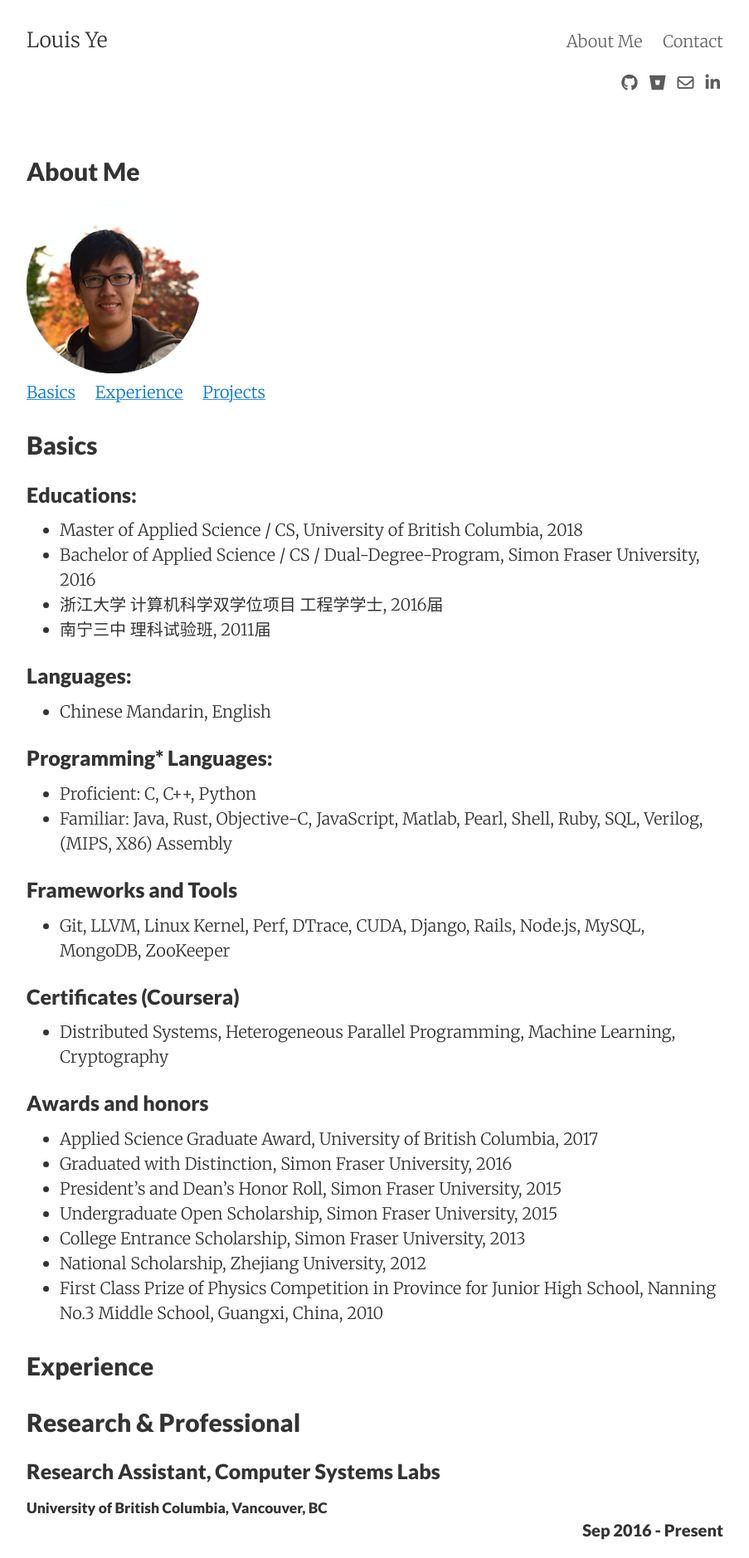
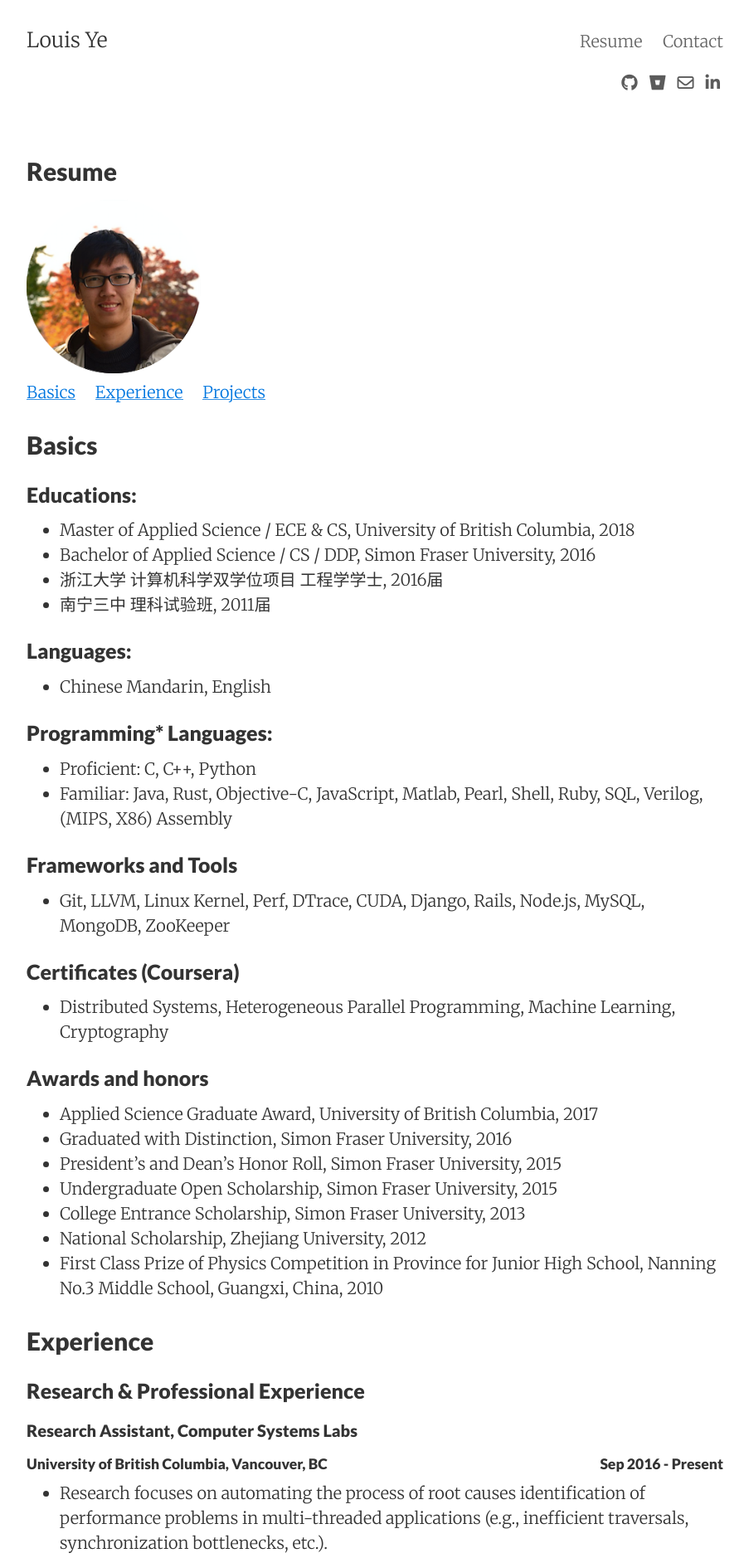
Before and after one commit to Louis-Ye/Louis-Ye.github.io, a Jekyll site: the page built from resume/index.md, in a window 1280 px wide. Shown: the top 1878 px of the page at 83% size, without its empty margins (188-1091 px from the left). Built offline with Jekyll 4.4.1, drawn with Linux system fonts in a browser that asks for light colours; nearby versions of some CDN libraries; some of the changed text lies outside the part shown.

Commit message:
Rename about me to resume

```diff
--- a/_config.yml
+++ b/_config.yml
@@ -9,7 +9,7 @@ url:         "http://louisye.me"
 date_format: "%b %-d, %Y"
 headpic: "louisye_rounded_sm.png"
 header_pages:
-  About Me: "about"
+  Resume: "resume"
   Contact: "contact"
 
 # Google services
--- a/_includes/experience.html
+++ b/_includes/experience.html
@@ -1,43 +1,43 @@
 
-## Research & Professional
+### Research & Professional Experience
 
-### Research Assistant, Computer Systems Labs
-<h5> University of British Columbia, Vancouver, BC <p class="right-align">Sep 2016 - Present</p> </h5>
+#### Research Assistant, Computer Systems Labs
+<h5> University of British Columbia, Vancouver, BC <span class="float-right">Sep 2016 - Present</span> </h5>
 * Research focuses on automating the process of root causes identification of performance problems in multi-threaded applications (e.g., inefficient traversals, synchronization bottlenecks, etc.).
 * Developed tools adopting runtime tracing and LLVM to analyze functions calls, allocations and memory accesses for identifying causes of performance problems on a backend storage engine.
 
 
-### Software Developer Intern, Demonware (subsidiary of Activision Blizzard)
-<h5> Vancouver, BC <p class="right-align">Sep - Dec 2015</p> </h5>
+#### Software Developer Intern, Demonware (subsidiary of Activision Blizzard)
+<h5> Vancouver, BC <span class="float-right">Sep - Dec 2015</span> </h5>
 * Proposed & implemented a distributed cache framework (investigated the existing architecture, wrote a technical design, defensed it against 10+ full-time developers from all levels, implemented it) for a multi-player game service (mostly written in Python). The framework can reflect the latest value immediately after write requests while providing great performance for a large number of read requests (millions of requests per second).
 * Designed and implemented a pseudo multi-threaded automation script for analyzing errors in distributed server logs.
 * Discovered and fixed database ACID violations bugs in backend RESTful APIs.
 
 
-### Research Assistant, Multicore Systems and Parallel Computing Lab
-<h5>Simon Fraser University, Burnaby, BC <p class="right-align">Jan - Aug 2015</p></h5>
+#### Research Assistant, Multicore Systems and Parallel Computing Lab
+<h5>Simon Fraser University, Burnaby, BC <span class="float-right">Jan - Aug 2015</span></h5>
 * Built special data structures and a task-stealing scheduler for a lock-free programming framework to efficiently solve synchronization problems that caused by holding many locks in multi-threaded programs.
 
 
-### Software Developer Intern, BlackBerry
-<h5>Mississauga, ON  <p class="right-align">May - Aug 2014</p> </h5>
+#### Software Developer Intern, BlackBerry
+<h5>Mississauga, ON  <span class="float-right">May - Aug 2014</span> </h5>
 * Designed and developed automation scripting tools for software development and branches integration.
 * Implemented features of IP Multimedia Subsystem, written in C++, in BlackBerry OS 10.
 
 
-## Others
+### Other Experience
 
-### Teaching Assistant of Operating Systems Course (CPEN 331)
-<h5> University of British Columbia  <p class="right-align">Sep - Dec 2017</p> </h5>
+#### Teaching Assistant of Operating Systems Course (CPEN 331)
+<h5> University of British Columbia  <span class="float-right">Sep - Dec 2017</span> </h5>
 * Assisting students to hack an OS kernel written in C, which is runnable on MIPS architecture
 
 
-### Group leader of research trip to information technology companies
-<h5> Tencent (Shenzhen, China) and Huawei (Hangzhou, China) <p class="right-align">Jul 2013 – Aug 2014</p> </h5>
+#### Group leader of research trip to information technology companies
+<h5> Tencent (Shenzhen, China) and Huawei (Hangzhou, China) <span class="float-right">Jul 2013 – Aug 2014</span> </h5>
 * Presented research on operational and technical details of Tencent and Huawei.
 * Received the second prize in Summer Research Trip Program of Zhejiang University.
 
 
-### Student Leader of Dual Degree Program (DDP) of ZJU and SFU
-<h5>Zhejiang University and Simon Fraser University <p class="right-align">Aug 2011 - May 2016</p> </h5>
+#### Student Leader of Dual Degree Program (DDP) of ZJU and SFU
+<h5>Zhejiang University and Simon Fraser University <span class="float-right">Aug 2011 - May 2016</span> </h5>
 * Organized activities for international students in the program.
--- a/_includes/projects.html
+++ b/_includes/projects.html
@@ -1,83 +1,83 @@
 
-### Distributed System - Emulator for Disaggregated Data Center
-<h5> University of British Columbia <p class="right-align"><i>(Private Repo)</i> Sep - Dec 2017</p></h5>
+#### Distributed System - Emulator for Disaggregated Data Center
+<h5> University of British Columbia <span class="float-right"><i>(Private Repo)</i> Sep - Dec 2017</span></h5>
 * Collaboratively built a P2P style distributed system that simulates disaggregated data center environment, where special hardware supports flexible RAMs and CPUs allocations, on an ordinary server cluster.
 * Built Linux kernel modules (written in C) for swap devices and kernel thread, which make the server cluster support remote memory accesses for any user-space applications.
 
 
-<h3> <a href="https://dinamite-toolkit.github.io/">Instrumentation Tool - DINAMITE</a></h3>
-<h5>University of British Columbia <p class="right-align"> Sep 2016 – May 2017</p></h5>
+<h4> <a href="https://dinamite-toolkit.github.io/">Instrumentation Tool - DINAMITE</a></h4>
+<h5>University of British Columbia <span class="float-right"> Sep 2016 – May 2017</span></h5>
 * Collaboratively built a tool consisting of runtime library and an extended LLVM pass, a compiler frontend written in C++, to instrument C/C++ programs to collect runtime information like memory accesses and function invocations.
 * Adopted distributed IDs generation and dynamic programming to accelerate the instrumentation compilation.
 
 
-### OS Kernel - OS161
-<h5> University of British Columbia <p class="right-align"><i>(Private Repo)</i> Jan - May 2017</p></h5>
+#### OS Kernel - OS161
+<h5> University of British Columbia <span class="float-right"><i>(Private Repo)</i> Jan - May 2017</span></h5>
 * Hacked OS161, a real OS kernel written in C running on MIPS architecture, to implement virtual memory system, processes management system, and file IO system calls, which consist of memory core map, page tables, TLB management, PIDs management, etc.
 
 
-<h3><a href="https://github.com/fontify">Backend Service - Fontify, a tool for converting handwriting picture into digital font</a></h3>
-<h5> Hackathon nwHacks <p class="right-align">Feb 2016</p></h5>
+<h4><a href="https://github.com/fontify">Backend Service - Fontify, a tool for converting handwriting picture into digital font</a></h4>
+<h5> Hackathon nwHacks <span class="float-right">Feb 2016</span></h5>
 * Collaboratively built a full-stack web-server app with Flask, a Python backend framework, in 24 hours. The app pipelines processes of user interaction, image distortion, and scalable vector graphics conversion to generate the digital font.
 
 
-### Analysis of relationships between power efficiency and CPU/GPU frequencies
-<h5> University of British Columbia <p class="right-align"><i>(Private Repo)</i> Sep – Dec 2016</p></h5>
+#### Analysis of relationships between power efficiency and CPU/GPU frequencies
+<h5> University of British Columbia <span class="float-right"><i>(Private Repo)</i> Sep – Dec 2016</span></h5>
 * Designed and implemented empirical experiments to analyze the influence of processors frequency to power efficiency on Jetson TK1 and TX1 platforms (system-on-a-chip architecture).
 * Implemented the workload with CUDA to process irregular applications (graph algorithms).
 
 
-### Distributed Cache System
-<h5>Activision Blizzard<p class="right-align"><i>(Private Repo)</i> Sep – Dec 2015</p></h5>
+#### Distributed Cache System
+<h5>Activision Blizzard<span class="float-right"><i>(Private Repo)</i> Sep – Dec 2015</span></h5>
 * Proposed & implemented a distributed cache framework for the backend service (mainly written in Python) of a popular game to enhance the performance of backend marketplace APIs in handling large number of read requests (millions of RPS at peak) while providing the ability to reflect the latest value of write requests.
 * Implemented a topic-subscribe style feature to efficiently change states of relevant cache entries on write request.
 * Implemented a fresh-on-read style feature to avoid unnecessary network traffics on read request.
 * Adopted MySQL and Redis as the in-memory storage for the cache content.
 
 
-### Backend Data Monitoring Systems
-<h5> Computer Network Lab, Simon Fraser University <p class="right-align"><i>(Private Repo)</i> May - Oct, 2015</p></h5>
+#### Backend Data Monitoring Systems
+<h5> Computer Network Lab, Simon Fraser University <span class="float-right"><i>(Private Repo)</i> May - Oct, 2015</span></h5>
 * Built a polling style backend system, written in Ruby and backed by Ruby on Rails and MySQL, to collect real-time data from various types of sensors for monitoring current and historical usages of a large server cluster.
 
 
-### Distributed File System
-<h5> Simon Fraser University <p class="right-align"><i>(Private Repo)</i> Jan - May 2015</p></h5>
+#### Distributed File System
+<h5> Simon Fraser University <span class="float-right"><i>(Private Repo)</i> Jan - May 2015</span></h5>
 * Built a C++ written distributed file system with replicas to ensure high availability in the scenario of node’s crash.
 * Built a write-ahead-logging mechanism to ensure the correctness of random failure recovery.
 
 
-### Natural Language Processor
-<h5> Simon Fraser University <p class="right-align"><i>(Private Repo)</i> Sep - Dec 2014</p></h5>
+#### Natural Language Processor
+<h5> Simon Fraser University <span class="float-right"><i>(Private Repo)</i> Sep - Dec 2014</span></h5>
 * Collaboratively built an NLP project.
 * Built segmenting feature to translate none-segmented language written in hieroglyphic, translating feature based on big-data set and machine learning algorithm, and reranking feature to select better translation results.
 
 
-### Compiler - Towhee
-<h5> Simon Fraser University <p class="right-align"><i>(Private Repo)</i> Sep - Dec 2014</p></h5>
+#### Compiler - Towhee
+<h5> Simon Fraser University <span class="float-right"><i>(Private Repo)</i> Sep - Dec 2014</span></h5>
 * Built a compiler for Towhee, a strong-type object-oriented programming language with explicit and implicit releasing feature (similar to garbage collection).
 * Wrote more than 10,000 lines of code in Java to build up the project.
 * The target code of the compiler is an ASM-like intermediate code executed by a JVM-like virtual machine.
 
 
-<h3><a href="https://github.com/Louis-Ye/Logo-470">Programming Language Interpreter - Express LOGO</a></h3>
-<h5> Simon Fraser University <p class="right-align">Jan–Apr 2014</p></h5>
+<h4><a href="https://github.com/Louis-Ye/Logo-470">Programming Language Interpreter - Express LOGO</a></h4>
+<h5> Simon Fraser University <span class="float-right">Jan–Apr 2014</span></h5>
 * Collaboratively built an online website equipped with a JavaScript written interpreter running on the frontend for LOGO, a robotics and children friendly programming language
 * Developed with Angular.js, Express JS, Bootstrap.
 
 
-<h3><a href="https://github.com/Louis-Ye/FibonacciHeap">Data Structure Library - Fibonacci Heap</a></h3>
-<h5> Open Source Project <p class="right-align">Sep - Dec 2013</p></h5>
+<h4><a href="https://github.com/Louis-Ye/FibonacciHeap">Data Structure Library - Fibonacci Heap</a></h4>
+<h5> Open Source Project <span class="float-right">Sep - Dec 2013</span></h5>
 * Implemented a version of Fibonacci Heap (a special type of priority queue) library for C++ in conforming with the APIs in C++ STL library.
 * The library provides constant time complexity for operations like inserting, key decreasing, merging, and peeking, while providing O(logN) amortized time complexity for operations like popping the head.
 
 
-<h3><a href="https://github.com/Louis-Ye/ZheNarWeb">Navigation App - Zhe Nar</a></h3>
-<h5> Zhejiang University <p class="right-align">Mar – Jun 2013</p></h5>
+<h4><a href="https://github.com/Louis-Ye/ZheNarWeb">Navigation App - Zhe Nar</a></h4>
+<h5> Zhejiang University <span class="float-right">Mar – Jun 2013</span></h5>
 * Collaboratively Built a campus navigation app with Objective-C and Python(Django).
 * The app runs on both iOS and web platforms.
 * The app helps students navigate through Zhejiang university and keeps up with the latest campus events.
 
 
-### 2D strategy game - CuTe Crazy Stone
-<h5> Zhejiang University <p class="right-align"><i>(Private Repo)</i> Sep 2012 – Jan 2013</p></h5>
+#### 2D strategy game - CuTe Crazy Stone
+<h5> Zhejiang University <span class="float-right"><i>(Private Repo)</i> Sep 2012 – Jan 2013</span></h5>
 * Collaboratively built the game with C++, the physical engine Box2D, and the graphic library QT.
--- a/css/mycss.css
+++ b/css/mycss.css
@@ -6,3 +6,12 @@
    outline-width:0px;
    border-bottom: none;
 }
+
+
+.float-right{
+    float:right;
+}
+
+.float-left{
+    float:left;
+}
--- a/about/index.md
+++ b/resume/index.md
@@ -1,8 +1,8 @@
 ---
 layout: page
-title: About Me
-permalink: /about/
-tags: About Me
+title: Resume
+permalink: /resume/
+tags: Resume
 ---
 <div class="col-3">
   <img width="25%" src="http:{{ baseurl }}/images/{{ site.headpic }}" />
@@ -14,8 +14,8 @@ tags: About Me
 <h2 id="Basics">Basics</h2>
 
 ### Educations:
-* Master of Applied Science / CS, University of British Columbia, 2018
-* Bachelor of Applied Science / CS / Dual-Degree-Program, Simon Fraser University, 2016
+* Master of Applied Science / ECE & CS, University of British Columbia, 2018
+* Bachelor of Applied Science / CS / DDP, Simon Fraser University, 2016
 * 浙江大学 计算机科学双学位项目 工程学学士, 2016届
 * 南宁三中 理科试验班, 2011届
 
```
